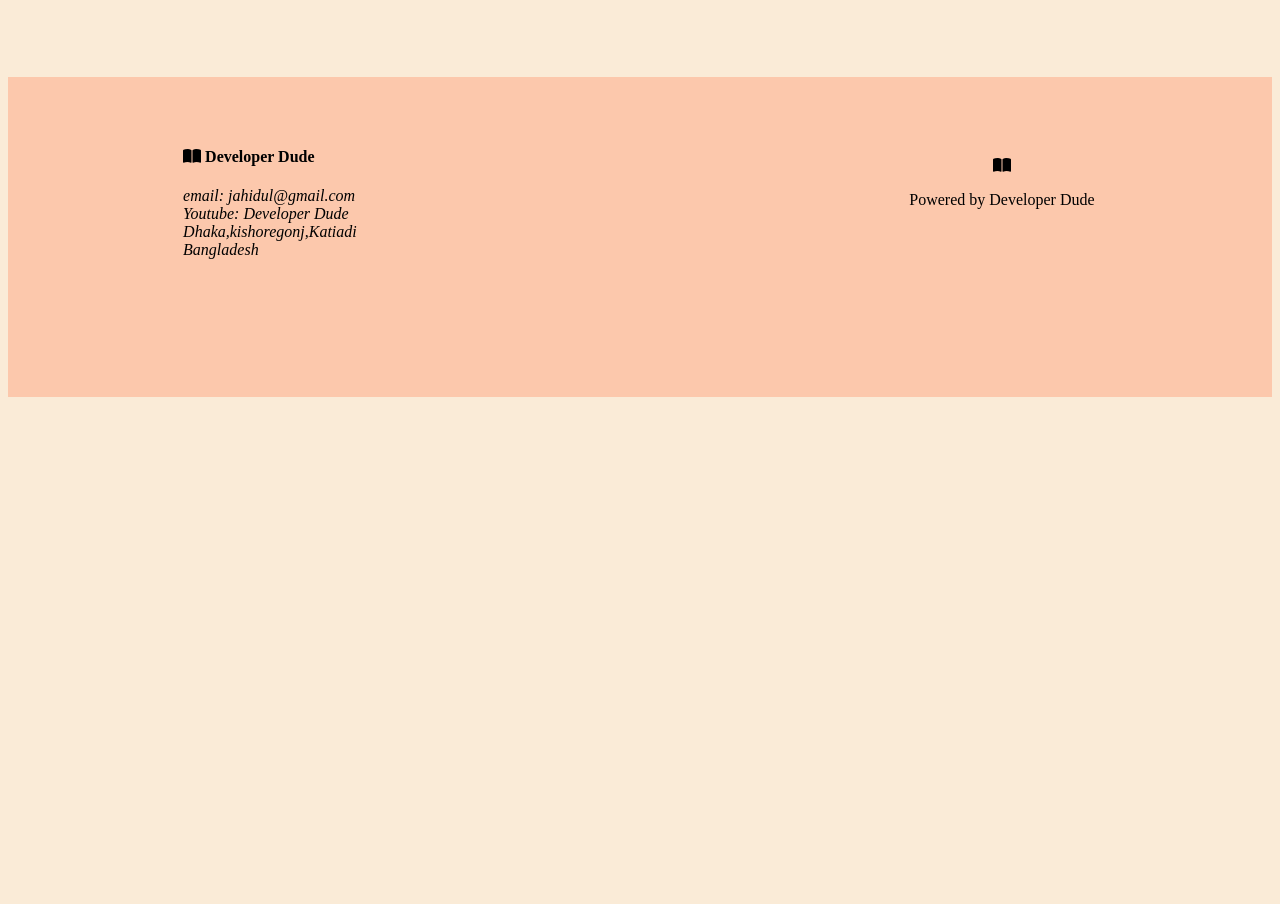
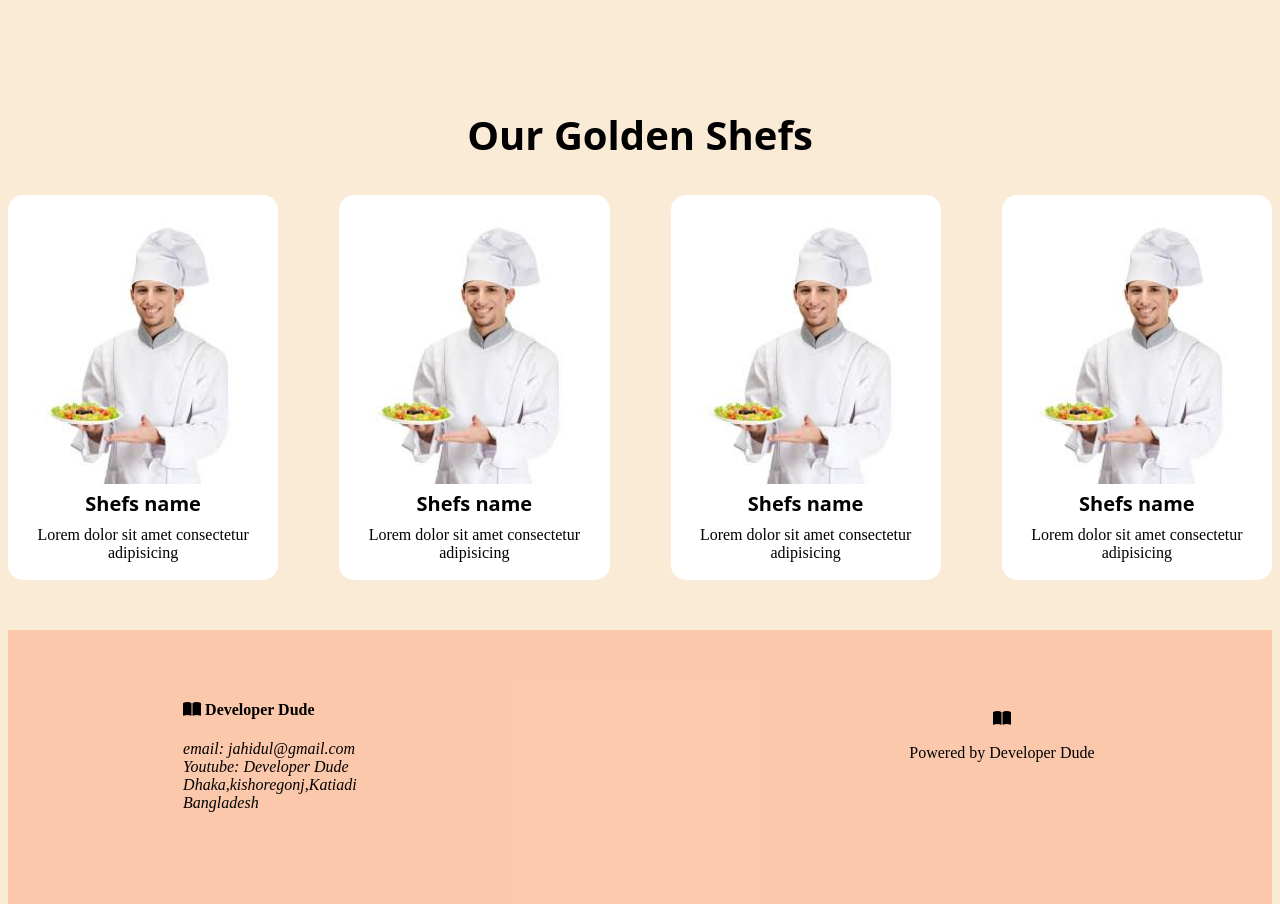
Before and after one commit to mdjihad84/001-Restuarent-website, a plain HTML site: page index.html in a window 1280 px wide. Shown: the part 4404-5308 px from the top of the page. Before the commit the page ends 4809 px from the top, so only its background shows below. Drawn offline with Linux system fonts and the light colour scheme.

Commit message:
complete menu section

```diff
--- a/index.html
+++ b/index.html
@@ -252,6 +252,34 @@
             </div>
         </div>
     </section>
+    <!-- Shefs section -->
+    <section class="shefs-container">
+        <div class="">
+            <h2 class="shefs-title">Our Golden Shefs</h2>
+        </div>
+        <div class="shefs-contain">
+            <div class="shefs-cart">
+                <img src="./images/shefs.jpeg" alt="" class="shefs-img">
+                <h4 class="menu-sub-title">Shefs name</h4>
+                <p class="menu-description">Lorem dolor sit amet consectetur adipisicing</p>
+            </div>
+            <div class="shefs-cart">
+                <img src="./images/shefs.jpeg" alt="" class="shefs-img">
+                <h4 class="menu-sub-title">Shefs name</h4>
+                <p class="menu-description">Lorem dolor sit amet consectetur adipisicing</p>
+            </div>
+            <div class="shefs-cart">
+                <img src="./images/shefs.jpeg" alt="" class="shefs-img">
+                <h4 class="menu-sub-title">Shefs name</h4>
+                <p class="menu-description">Lorem dolor sit amet consectetur adipisicing</p>
+            </div>
+            <div class="shefs-cart">
+                <img src="./images/shefs.jpeg" alt="" class="shefs-img">
+                <h4 class="menu-sub-title">Shefs name</h4>
+                <p class="menu-description">Lorem dolor sit amet consectetur adipisicing</p>
+            </div>
+        </div>
+    </section>
     <!-- footer section -->
     <footer class="footer-contain">
         <div class="footer-right">
--- a/style.css
+++ b/style.css
@@ -1,5 +1,4 @@
 /* Header section */
-
 body {
     background-color: antiquewhite;
 }
@@ -406,6 +405,32 @@ body {
     font-weight: 700;
     font-family: system-ui;
 }
+/* Shefs section */
+.shefs-contain {
+    display: flex;
+    justify-content: center;
+    gap: 61px;
+    margin-bottom: 50px;
+}
+
+.shefs-title {
+    text-align: center;
+    font-size: 40px;
+    margin-top: 110px;
+    font-family: system-ui;
+}
+.shefs-cart {
+    width: 275px;
+    text-align: center;
+    background-color: white;
+    padding-top: 24px;
+    padding-bottom: 2px;
+    border-radius: 15px;
+}
+.shefs-img {
+    width: 212px;
+    margin-top: 2px;
+}
 
 /* Footer section */
 .footer-contain {
```
